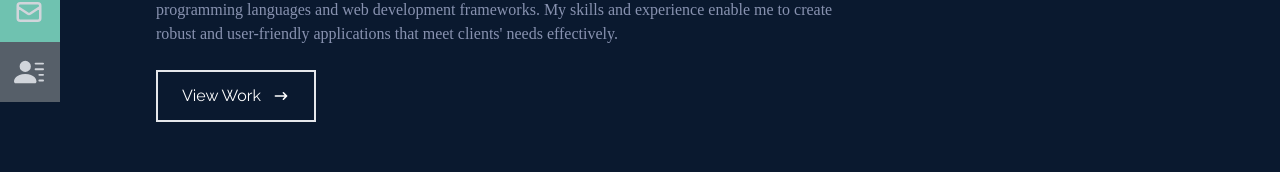
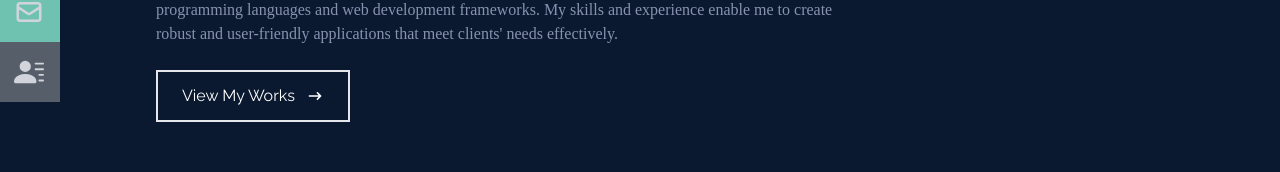
Before and after one commit to Tawphiq/tawfiq-portfolio, a React (Create React App) app in the folder my-portfolio/: page / in a window 1280 px wide. Shown: the part 418-590 px from the top of the page. Built offline with nearby package versions, Linux system fonts and the light colour scheme; a web font is replaced by a local one.

Commit message:
"projects"

```diff
--- a/my-portfolio/src/App.jsx
+++ b/my-portfolio/src/App.jsx
@@ -4,7 +4,7 @@ import Contact from "./components/Contact";
 import Home from "./components/Home";
 import Navbar from "./components/Navbar";
 import Skills from "./components/Skills";
-import Work from "./components/Work";
+import Projects from "./components/Projects";
 
 
 function App() {
@@ -14,7 +14,7 @@ function App() {
       <Home />
       <About />
       <Skills />
-      <Work />
+      <Projects />
       <Contact />
     </div>
   );
--- a/my-portfolio/src/components/Home.jsx
+++ b/my-portfolio/src/components/Home.jsx
@@ -20,8 +20,8 @@ const Home = () => {
 
         </p>
         <div>
-          <Link to='work' smooth={true} duration={500} className='text-white group border-2 px-6 py-3 my-2 flex items-center hover:bg-pink-600 hover:border-pink-600 w-40 cursor-pointer'>
-            View Work
+          <Link to='work' smooth={true} duration={500} className='text-white group border-2 px-6 py-3 my-2 flex items-center hover:bg-pink-600 hover:border-pink-600 w-1/2 md:w-1/5 cursor-pointer'>
+            View My Works
             <span className='group-hover:rotate-90 duration-300'>
               <HiArrowNarrowRight className='ml-3 ' />
             </span>
--- a/my-portfolio/src/components/Work.jsx
+++ b/my-portfolio/src/components/Projects.jsx
@@ -1,7 +1,7 @@
 import { data } from "../data/data.js";
 
 
-const Work = () => {
+const Projects = () => {
 
     // projects file
     const project = data;
@@ -12,7 +12,7 @@ const Work = () => {
       <div className='max-w-[1000px] mx-auto p-4 flex flex-col justify-center w-full h-full'>
         <div className='pb-8'>
           <p className='text-4xl font-bold inline border-b-4 text-gray-300 border-pink-600'>
-            Work
+            Projects
           </p>
           <p className='py-6'>Check out some of my recent works</p>
         </div>
@@ -65,4 +65,4 @@ const Work = () => {
   );
 };
 
-export default Work;
+export default Projects;
```
